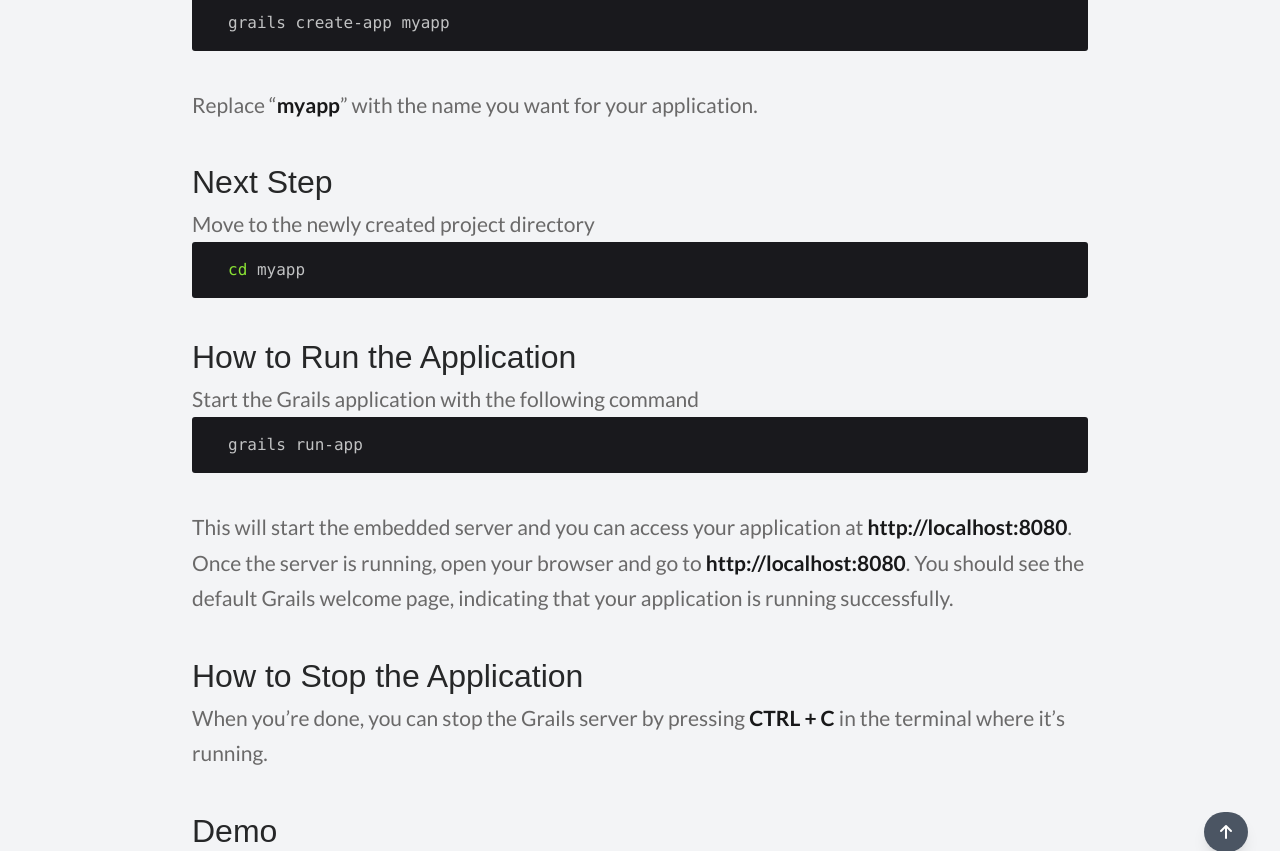
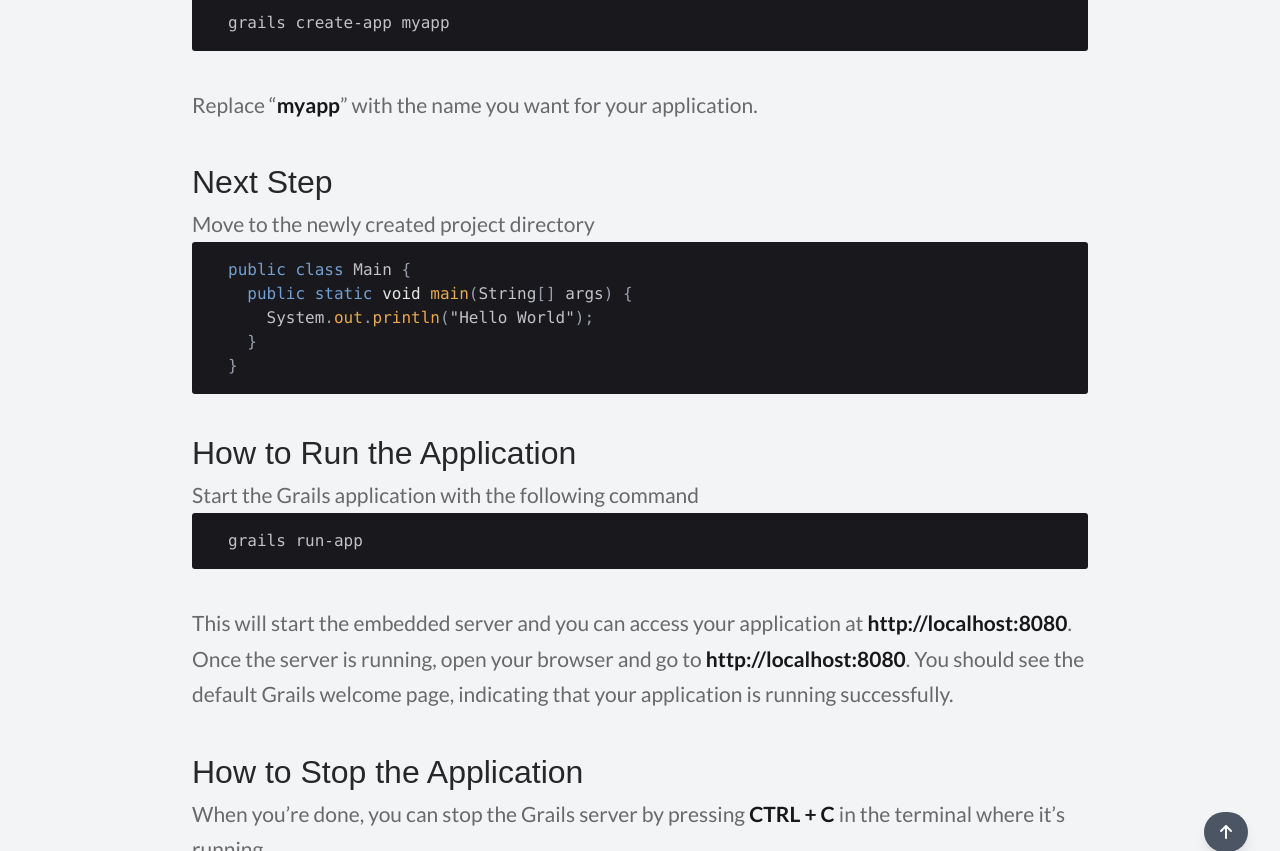
Before and after one commit to rajeshbhola/bholacodecamp123, a Jekyll site: the page built from _posts/2024-12-01-sample-post.md, in a window 1280 px wide and 900 px high, scrolled down 2055 px, cut to the strip 0-851 px from the top of the window. Built offline with Jekyll 4.4.1, drawn with Linux system fonts in a browser that asks for light colours; some web fonts are replaced.

Commit message:
java code snippet

```diff
--- a/_posts/2024-12-01-sample-post.md
+++ b/_posts/2024-12-01-sample-post.md
@@ -59,8 +59,12 @@
 ## Next Step
 Move to the newly created project directory
 
-{% highlight bash %}
-cd myapp
+{% highlight java %}
+public class Main {
+  public static void main(String[] args) {
+    System.out.println("Hello World");
+  }
+}
 {% endhighlight %}
 <br>
 
```
Also changed, not shown: 1 other file.
